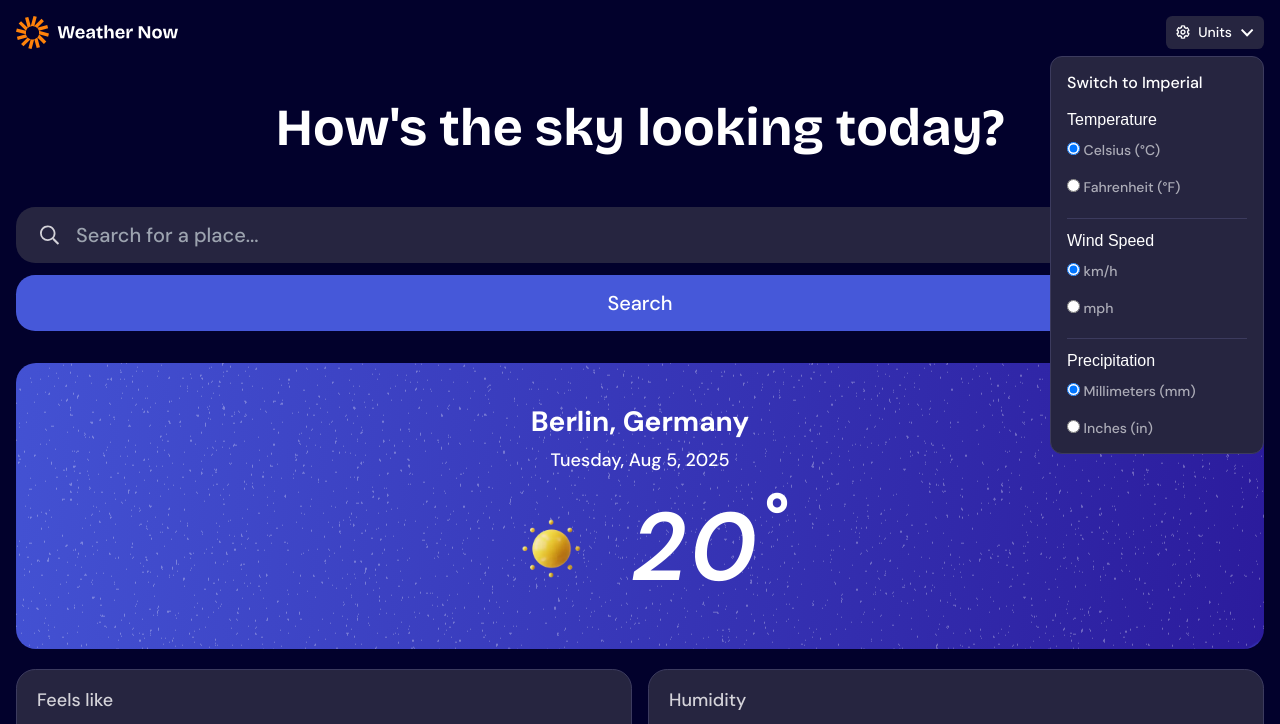
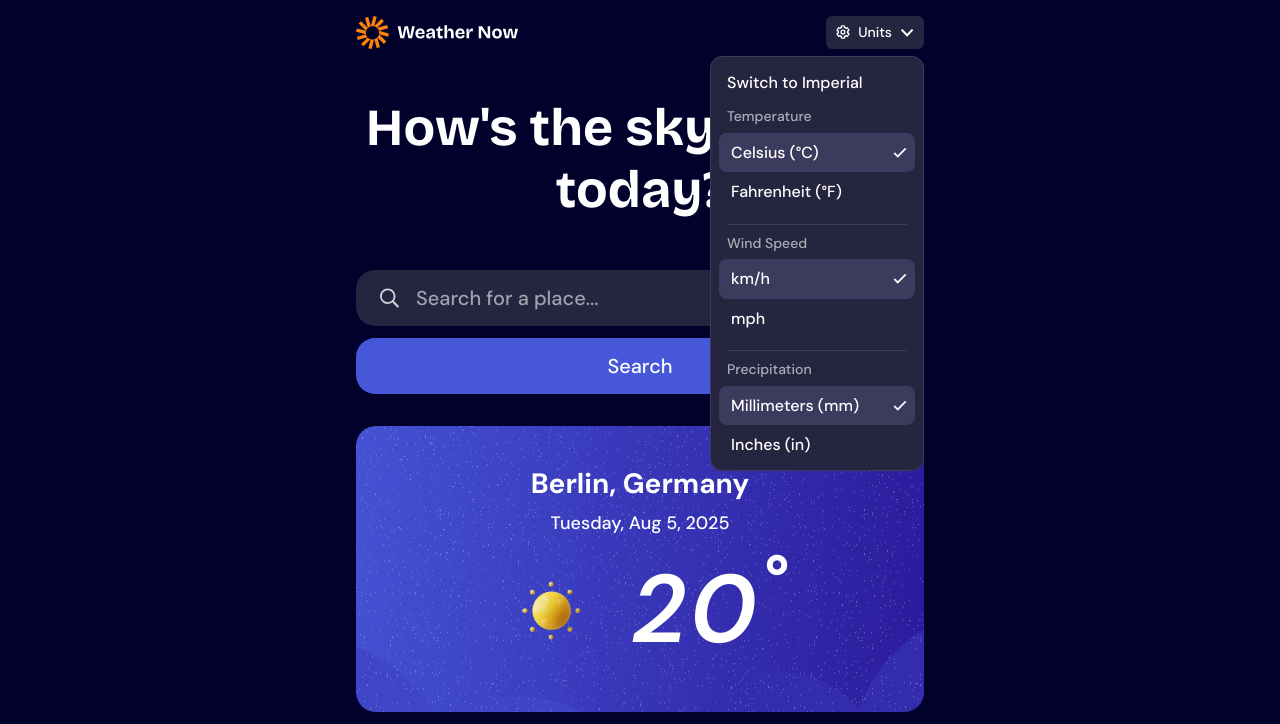
Before and after one commit to Mathispnz/weatherapp-frontendmentor, a website: page index.html in a window 1280 px wide. Both pictures are taken after a click on the button "Units". Shown: the top 724 px of the page. Drawn offline with Linux system fonts and the light colour scheme.

Commit message:
Dropdown styling and max width until desktop version

```diff
--- a/index.html
+++ b/index.html
@@ -11,6 +11,7 @@
   <link rel="stylesheet" href="dist/main.css">
 </head>
 <body>
+  <div class="max-w-[600px] m-auto">
     <nav class="m-4">
       <img src="./assets/images/logo.svg" alt="Weather Now Logo" class="logo">
       <div class="dropdown" id="unitsDropdown">
@@ -19,7 +20,7 @@
           <button class="btn--metric rounded-lg py-2.5 px-2 hover:bg-colorneutral600 transition-all duration-300 ease-in-out">Switch to Imperial</button>
 
           <fieldset class="mb-3">
-          <legend class="mt-1 pt-1.5 pl-2">Temperature</legend>
+            <legend class="mt-1 mb-2 pt-1.5 pl-2">Temperature</legend>
 
             <label class="btn-select">
               <input type="radio" name="temperature-unit" value="celsius" checked />
@@ -35,7 +36,7 @@
           <div class="separator mx-2 my-1"></div>
 
           <fieldset class="mb-3">
-          <legend class="mt-1 pt-1.5 pl-2">Wind Speed</legend>
+            <legend class="mt-1 mb-2 pt-1.5 pl-2">Wind Speed</legend>
 
             <label class="btn-select">
               <input type="radio" name="wind-unit" value="kmh" checked />
@@ -51,7 +52,7 @@
           <div class="separator mx-2 my-1"></div>
 
           <fieldset>
-          <legend class="mt-1 pt-1.5 pl-2">Precipitation</legend>
+            <legend class="mt-1 mb-2 pt-1.5 pl-2">Precipitation</legend>
 
             <label class="btn-select">
               <input type="radio" name="precipitation-unit" value="mm" checked />
@@ -245,6 +246,7 @@
       Challenge by <a href="https://www.frontendmentor.io?ref=challenge">Frontend Mentor</a>.
       Coded by <a href="#">Mathis P.</a>.
     </div>
+  </div>
 
   <script src="./dist/script.js"></script>
 </body>
--- a/styles/components/_dropdown.scss
+++ b/styles/components/_dropdown.scss
@@ -14,7 +14,26 @@
     box-sizing: border-box;
     z-index: 2;
 
+    input[type="radio"] {
+        appearance: none;
+    }
+    label:has(input:checked) {
+        background: c.$color-neutral-600;
+        &::after {
+            content: url("/assets/images/icon-checkmark.svg");
+            position: absolute;
+            width: 14px;
+            height: 17px;
+            right: 8px;
+        }
+    }
     label {
+        position: relative;
+        cursor: pointer;
+        color: white;
+        @include t.text-preset-7;
+    }
+    legend {
         color: c.$color-neutral-300;
         @include t.text-preset-8;
     }
```
Also changed, not shown: dist/main.css, 1 other file. Lines whose indentation alone changed are shown as unchanged.
